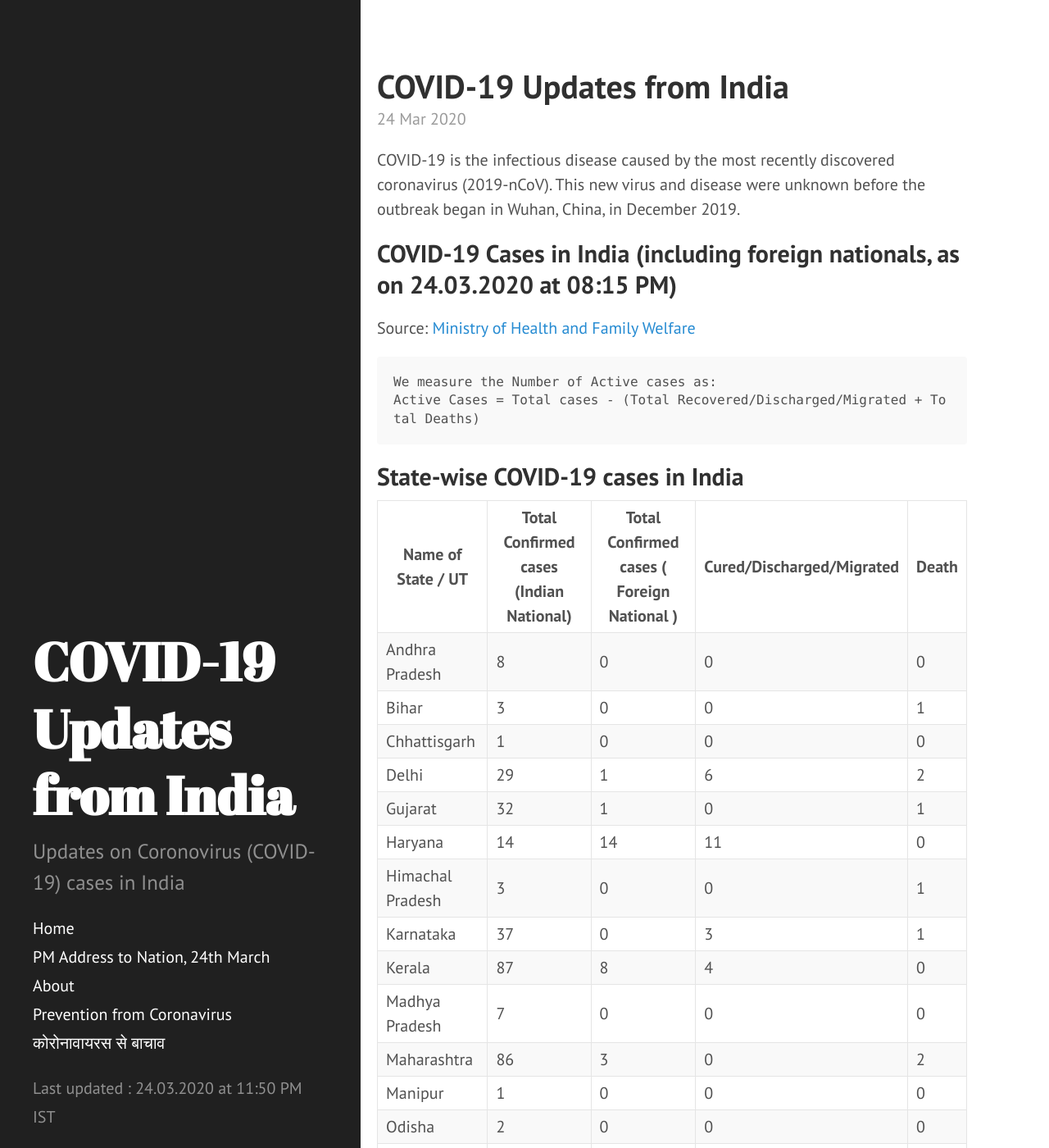
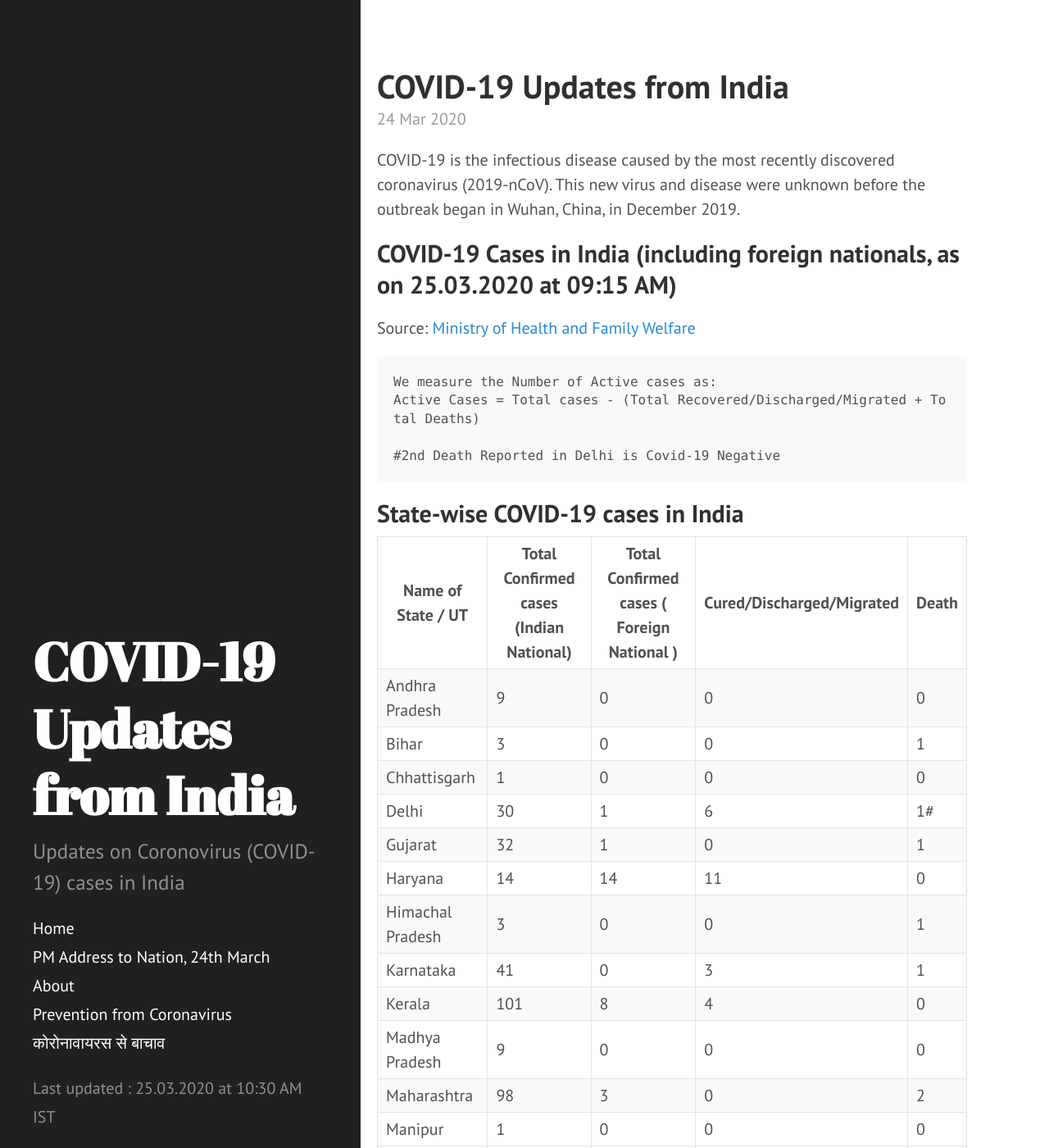
Before and after one commit to bhooraj/covid19updates-india, a Jekyll site: the page built from _posts/2020-03-24-home.md, in a window 1280 px wide and 1400 px high. Shown: the whole window at 82% size. Built offline with Jekyll 4.4.1, drawn with Linux system fonts in a browser that asks for light colours.

Commit message:
Updated table.md and news section

````diff
--- a/_data/last_updated.yml
+++ b/_data/last_updated.yml
@@ -1 +1 @@
-- updated_on : "24.03.2020 at 11:50 PM IST"
+- updated_on : "25.03.2020 at 10:30 AM IST"
--- a/_includes/table.md
+++ b/_includes/table.md
@@ -1,26 +1,27 @@
 Name of State / UT | Total Confirmed cases (Indian National) | Total Confirmed cases ( Foreign National ) | Cured/Discharged/Migrated | Death
 ------- | -- | -- | --
-Andhra Pradesh | 8 | 0 | 0 | 0
+Andhra Pradesh | 9 | 0 | 0 | 0
 Bihar | 3 | 0 | 0 | 1
 Chhattisgarh | 1 | 0 | 0 | 0
-Delhi | 29 | 1 | 6 | 2
+Delhi | 30 | 1 | 6 | 1#
 Gujarat | 32 | 1 | 0 | 1
 Haryana | 14 | 14 | 11 | 0
 Himachal Pradesh | 3 | 0 | 0 | 1
-Karnataka | 37 | 0 | 3 | 1
-Kerala | 87 | 8 | 4 | 0
-Madhya Pradesh | 7 | 0 | 0 | 0
-Maharashtra | 86 | 3 | 0 | 2
+Karnataka | 41 | 0 | 3 | 1
+Kerala | 101 | 8 | 4 | 0
+Madhya Pradesh | 9 | 0 | 0 | 0
+Maharashtra | 98 | 3 | 0 | 2
 Manipur | 1 | 0 | 0 | 0
+Mizoram | 1 | 0 | 0 | 0
 Odisha | 2 | 0 | 0 | 0
 Puducherry | 1 | 0 | 0 | 0
 Punjab | 29 | 0 | 0 | 1
 Rajasthan | 30 | 2 | 3 | 0
-Tamil Nadu | 13 | 2 | 1 | 0
+Tamil Nadu | 16 | 2 | 1 | 0
 Telengana | 25 | 10 | 1 | 0
 Chandigarh | 7 | 0 | 0 | 0
-Jammu and Kashmir | 4 | 0 | 0 | 0
+Jammu and Kashmir | 7 | 0 | 1 | 0
 Ladakh | 13 | 0 | 0 | 0
-Uttar Pradesh | 32 | 1 | 11 | 0
+Uttar Pradesh | 34 | 1 | 11 | 0
 Uttarakhand | 3 | 1 | 0 | 0
 West Bengal | 9 | 0 | 0 | 1
--- a/_posts/2020-03-24-home.md
+++ b/_posts/2020-03-24-home.md
@@ -6,7 +6,7 @@
 
 COVID-19 is the infectious disease caused by the most recently discovered coronavirus (2019-nCoV). This new virus and disease were unknown before the outbreak began in Wuhan, China, in December 2019.
 
-## COVID-19 Cases in India (including foreign nationals, as on 24.03.2020 at 08:15 PM)
+## COVID-19 Cases in India (including foreign nationals, as on 25.03.2020 at 09:15 AM)
 <p id = "totalcases" style="font-size: 1.2rem; font-weight: bold;"></p>
 <p id = "totalrecovered" style="font-size: 1.2rem; font-weight: bold;"></p>
 <p id = "totaldeaths" style="font-size: 1.2rem; font-weight: bold;"></p>
@@ -16,6 +16,8 @@
 ```
 We measure the Number of Active cases as:
 Active Cases = Total cases - (Total Recovered/Discharged/Migrated + Total Deaths)
+
+#2nd Death Reported in Delhi is Covid-19 Negative
 ```
 
 ## State-wise COVID-19 cases in India
````
Also changed, not shown: _posts/2020-03-17-Updates.md (+8 -0 lines), _posts/2020-03-24-Latest-updates.md (+4 -8 lines).
